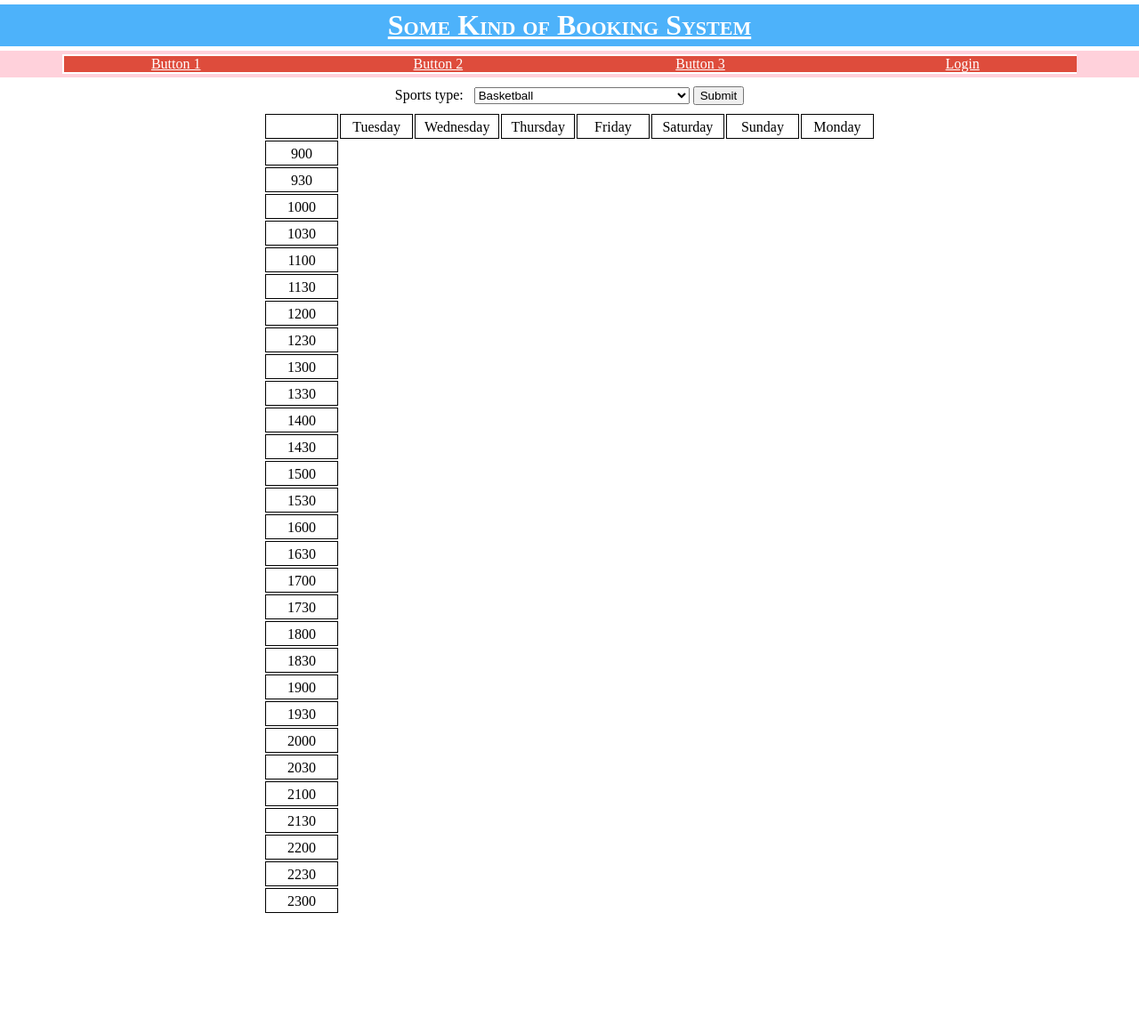
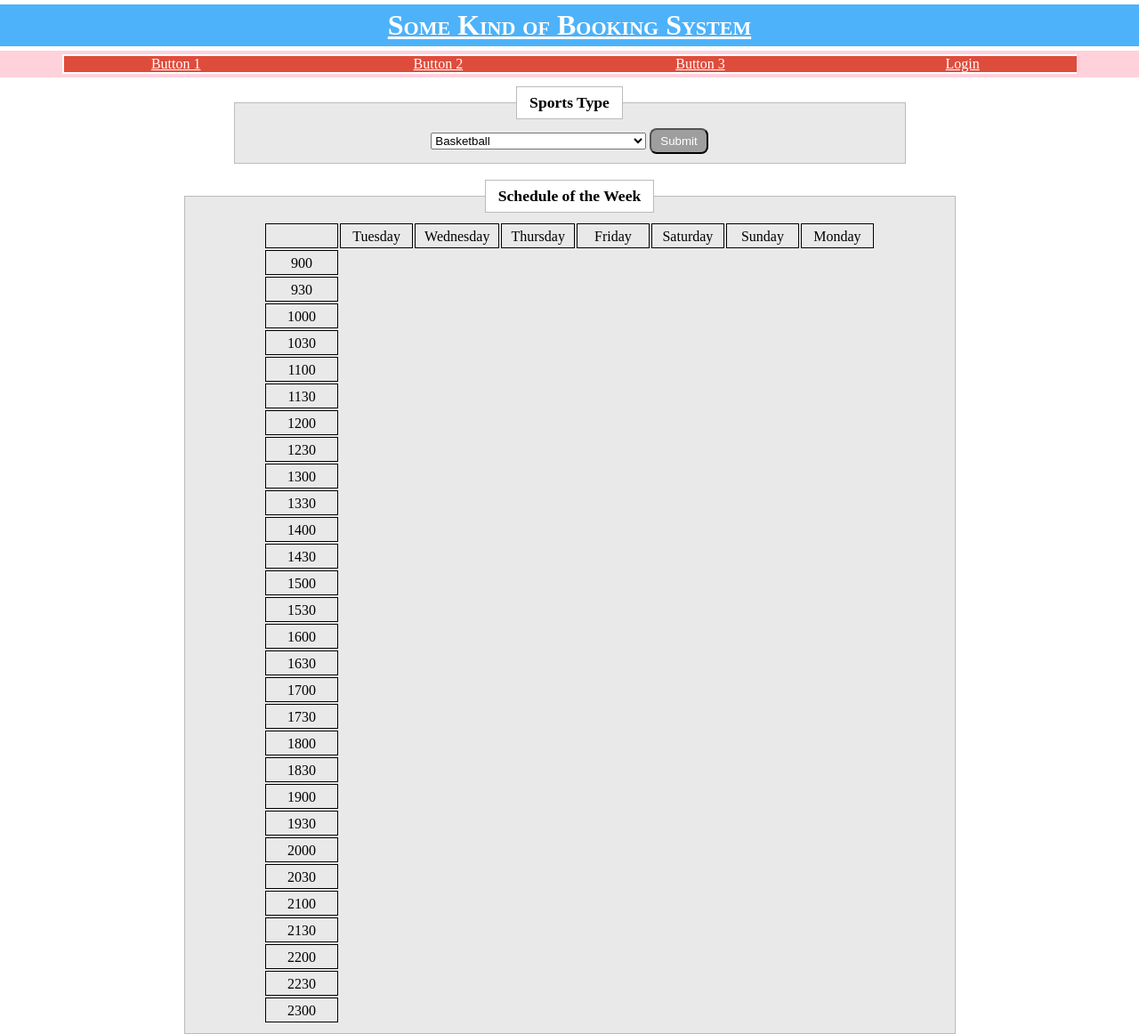
Before and after one commit to FeliciousX/web-programming-MPH, a PHP site: page / in a window 1280 px wide. Shown: the whole page at 89% size. Before the commit the page ends 1026 px from the top, so only its background shows below. Run offline with PHP 8.4, Linux system fonts and the light colour scheme; grey boxes are pictures that could not be loaded.

Commit message:
Tidying up of pages; Minor CSS changes

```diff
--- a/css/styles.css
+++ b/css/styles.css
@@ -32,9 +32,17 @@
 		height:35px;
 		margin-top: 5%;
 		clear:both;
-		border: 2px solid #3869A3;
 		border-radius: 8px;
-		background: #529AF0;
+		background:transparent url('../img/a_bg.gif') repeat-x left top;
+		background-position:left top;
+	}
+
+	input.button {
+		padding: 5px 10px 5px 10px;
+		color: #FFF;
+		border-radius: 8px;
+		background:transparent url('../img/a_bg.gif') repeat-x left top;
+		background-position:left top;
 	}
 
 	table {
@@ -78,6 +86,15 @@
 		margin-bottom: 10px;
 	}
 
+	.schedule {
+		max-width: 845px;
+		border: 1px solid #BBB;
+		padding: 10px;
+		position: relative;
+		background: #E9E9E9;
+		margin: auto;
+	}
+
 	.heading {
 		background-color:#4DB2FA;
 		color:white;
@@ -98,8 +115,6 @@
 	}
 
 	.loginlegend {
-		background-color:#DB6239;
-		color:white;
 		font-variant: small-caps;
 	}
 	.loginbox {
--- a/index.php
+++ b/index.php
@@ -20,8 +20,10 @@
 <div class="container">
 	<div class="row selection">
 		<div class="twelvecol last centerObjects">
+			<fieldset>
+				<legend>Sports Type</legend>
 			<form name="sportsForm" action="testlayout.php" method="post">
-			<p>Sports type: &nbsp;
+			<p>
 			<select name="sportsType">
 			    <option value="Basketball">Basketball</option>
 			    <option value="Badminton">Badminton</option>
@@ -29,9 +31,10 @@
 			    <option value="Squash">Squash</option>
 			    <option value="Multistorey Carpark">Multistorey Carpark (Futsal & Tennis)</option>
 			</select>
-			<input type="submit" value="Submit" />
+			<input type="submit" value="Submit" class="button" />
 			</p>
 			</form>
+			</fieldset>
 		</div>
 	</div>
 </div>
@@ -39,6 +42,8 @@
 <div class="container">
 	<div class="row">
 		<div class="twelvecol last">
+			<fieldset class="schedule">
+				<legend class="centerObjects">Schedule of the Week</legend>
 			<?php
 				echo '<table name="bookingSchedule">';
 				date_default_timezone_set('Asia/Kuching');
@@ -91,6 +96,7 @@
 				echo '</tr>';
 				echo '</table>';
 			?>
+			</fieldset>
 		</div>
 	</div>
 </div>
--- a/login.php
+++ b/login.php
@@ -32,7 +32,7 @@
 					<div class="threecol">
 						<form method="post" action="login.php" id="login_form">
 							<div class="row loginrow">
-								<p><label class="loginbox" for="Username">Student ID:</label><input class="text" type="text" name="Username" /></p>
+								<p><label class="loginbox" for="Username">User ID:</label><input class="text" type="text" name="Username" /></p>
 							</div>
 							<div class="row loginrow">
 								<p><label class="loginbox" for="Password">Password:</label><input class="text" type="password" name="Password" /></p>
--- a/registration.php
+++ b/registration.php
@@ -131,8 +131,8 @@ $registrationView->validateSession();
                                 </div>
                             </div>
                             <div class="row centerObjects">
-                                <input type="submit" name="Register" value="Proceed" />
-                                <input type="reset" name="Clear" value="Clear" />
+                                <input type="submit" name="Register" value="Proceed" class="button" />
+                                <input type="reset" name="Clear" value="Clear" class="button" />
                             </div>
                         </fieldset>
                     </form>
```
Also changed, not shown: aboutus.php (renamed from contactus.php).
